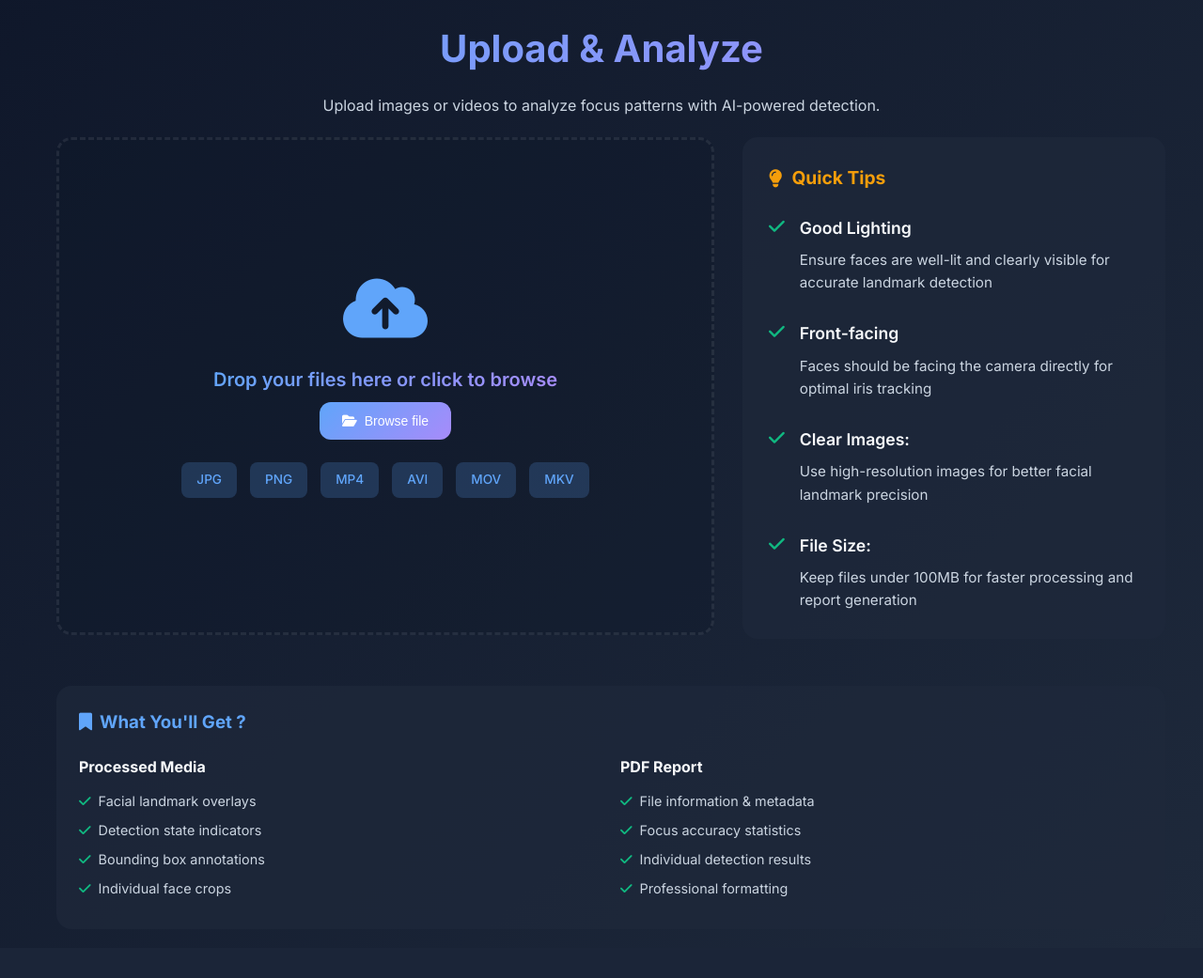
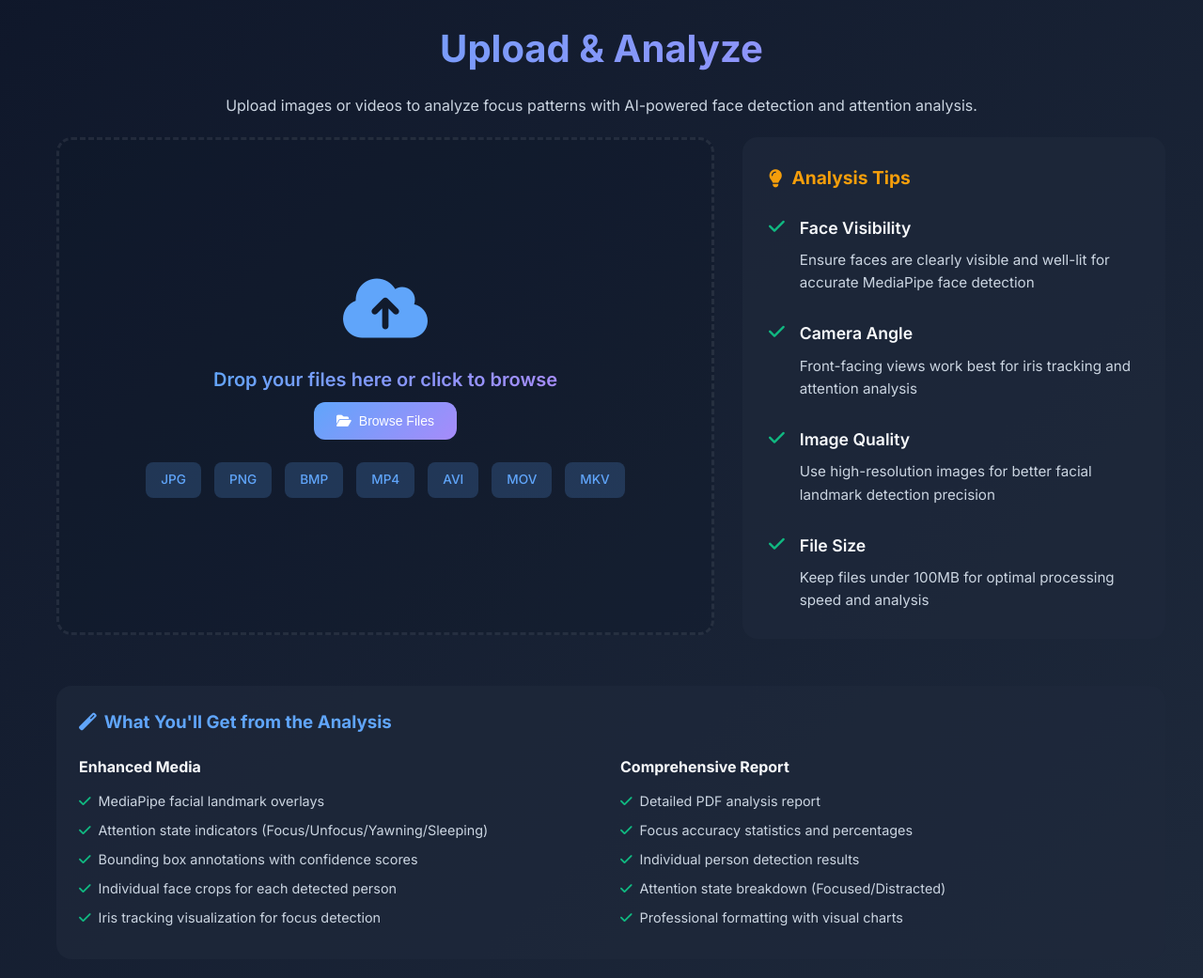
Before and after one commit to Jejetrs/smart-focus-alert, a Flask app: page /upload in a window 1280 px wide. Shown: the part 71-1112 px from the top of the page at 94% size. Before the commit the page ends 1025 px from the top, so only its background shows below. Run offline with Flask 3, Linux system fonts and the light colour scheme.

Commit message:
Update upload.html

```diff
--- a/templates/upload.html
+++ b/templates/upload.html
@@ -207,7 +207,7 @@
             cursor: pointer;
             background: rgba(15, 23, 42, 0.3);
             min-height: 530px;
-            min-width: 700px ;
+            min-width: 700px;
             display: flex;
             flex-direction: column;
             align-items: center;
@@ -493,7 +493,7 @@
         <!-- Header -->
         <div class="text-center fade-in">
             <h1 class="title-lg text-gradient">Upload & Analyze</h1>
-            <p style="color: var(--text-secondary);">Upload images or videos to analyze focus patterns with AI-powered detection.</p>
+            <p style="color: var(--text-secondary);">Upload images or videos to analyze focus patterns with AI-powered face detection and attention analysis.</p>
         </div>
 
         <!-- Main Layout -->
@@ -502,8 +502,8 @@
             <div class="main-content">
                 <!-- Left Column -->
                 <div class="left-column">
-                    <!-- Upload Form -->
-                    <form id="uploadForm" method="POST" enctype="multipart/form-data" class="slide-in">
+                    <!-- Upload Form - Fixed to match app.py expectations -->
+                    <form id="uploadForm" method="POST" action="/upload" enctype="multipart/form-data" class="slide-in">
                         <!-- File Drop Zone -->
                         <div class="file-drop-zone" id="dropZone">
                             <i class="fas fa-cloud-upload-alt upload-icon"></i>
@@ -511,12 +511,13 @@
                             <input type="file" id="fileInput" name="file" accept="image/*,video/*" style="display: none;">
                             <button type="button" class="btn btn-primary" onclick="document.getElementById('fileInput').click()">
                                 <i class="fas fa-folder-open" style="margin-right: 8px;"></i>
-                                Browse file
+                                Browse Files
                             </button>
 
                             <div class="supported-formats">
                                 <span class="format-badge">JPG</span>
                                 <span class="format-badge">PNG</span>
+                                <span class="format-badge">BMP</span>
                                 <span class="format-badge">MP4</span>
                                 <span class="format-badge">AVI</span>
                                 <span class="format-badge">MOV</span>
@@ -527,7 +528,7 @@
                         <!-- Upload Progress -->
                         <div class="upload-progress" id="uploadProgress">
                             <div class="flex justify-between items-center" style="margin-bottom: 8px;">
-                                <span style="color: var(--text-secondary);">Processing & Analyzing...</span>
+                                <span style="color: var(--text-secondary);">Processing & Analyzing with MediaPipe...</span>
                                 <span style="color: var(--text-secondary);" id="progressPercent">0%</span>
                             </div>
                             <div class="progress-bar">
@@ -546,9 +547,10 @@
                                     </div>
                                 </div>
                                 <div class="file-details">
-                                    <p><strong>Name :</strong> <span id="fileName"></span></p>
-                                    <p><strong>Size :</strong> <span id="fileSize"></span></p>
-                                    <p><strong>Type :</strong> <span id="fileType"></span></p>
+                                    <p><strong>Name:</strong> <span id="fileName"></span></p>
+                                    <p><strong>Size:</strong> <span id="fileSize"></span></p>
+                                    <p><strong>Type:</strong> <span id="fileType"></span></p>
+                                    <p><strong>Status:</strong> <span id="fileStatus" style="color: var(--success);">Ready for analysis</span></p>
                                 </div>
                             </div>
 
@@ -577,38 +579,38 @@
                     <div class="quick-tips slide-in">
                         <h3 style="color: var(--warning); margin-bottom: 24px; display: flex; align-items: center; gap: 10px; font-size: 1.2rem;">
                             <i class="fas fa-lightbulb"></i>
-                            Quick Tips
+                            Analysis Tips
                         </h3>
 
                         <div class="tip-item">
                             <i class="fas fa-check tip-icon"></i>
                             <div class="tip-content">
-                                <h4>Good Lighting</h4>
-                                <p>Ensure faces are well-lit and clearly visible for accurate landmark detection</p>
+                                <h4>Face Visibility</h4>
+                                <p>Ensure faces are clearly visible and well-lit for accurate MediaPipe face detection</p>
                             </div>
                         </div>
 
                         <div class="tip-item">
                             <i class="fas fa-check tip-icon"></i>
                             <div class="tip-content">
-                                <h4>Front-facing</h4>
-                                <p>Faces should be facing the camera directly for optimal iris tracking</p>
+                                <h4>Camera Angle</h4>
+                                <p>Front-facing views work best for iris tracking and attention analysis</p>
                             </div>
                         </div>
 
                         <div class="tip-item">
                             <i class="fas fa-check tip-icon"></i>
                             <div class="tip-content">
-                                <h4>Clear Images:</h4>
-                                <p>Use high-resolution images for better facial landmark precision</p>
+                                <h4>Image Quality</h4>
+                                <p>Use high-resolution images for better facial landmark detection precision</p>
                             </div>
                         </div>
 
                         <div class="tip-item">
                             <i class="fas fa-check tip-icon"></i>
                             <div class="tip-content">
-                                <h4>File Size:</h4>
-                                <p>Keep files under 100MB for faster processing and report generation</p>
+                                <h4>File Size</h4>
+                                <p>Keep files under 100MB for optimal processing speed and analysis</p>
                             </div>
                         </div>
                     </div>
@@ -618,28 +620,30 @@
             <!-- What You'll Get - Full Width Below -->
             <div class="what-you-get slide-in">
                 <h3>
-                    <i class="fas fa-bookmark"></i>
-                    What You'll Get ?
+                    <i class="fas fa-magic"></i>
+                    What You'll Get from the Analysis
                 </h3>
 
                 <div class="output-sections">
                     <div class="output-section">
-                        <h4>Processed Media</h4>
+                        <h4>Enhanced Media</h4>
                         <ul class="output-list">
-                            <li><i class="fas fa-check"></i> Facial landmark overlays</li>
-                            <li><i class="fas fa-check"></i> Detection state indicators</li>
-                            <li><i class="fas fa-check"></i> Bounding box annotations</li>
-                            <li><i class="fas fa-check"></i> Individual face crops</li>
+                            <li><i class="fas fa-check"></i> MediaPipe facial landmark overlays</li>
+                            <li><i class="fas fa-check"></i> Attention state indicators (Focus/Unfocus/Yawning/Sleeping)</li>
+                            <li><i class="fas fa-check"></i> Bounding box annotations with confidence scores</li>
+                            <li><i class="fas fa-check"></i> Individual face crops for each detected person</li>
+                            <li><i class="fas fa-check"></i> Iris tracking visualization for focus detection</li>
                         </ul>
                     </div>
 
                     <div class="output-section">
-                        <h4>PDF Report</h4>
+                        <h4>Comprehensive Report</h4>
                         <ul class="output-list">
-                            <li><i class="fas fa-check"></i> File information & metadata</li>
-                            <li><i class="fas fa-check"></i> Focus accuracy statistics</li>
-                            <li><i class="fas fa-check"></i> Individual detection results</li>
-                            <li><i class="fas fa-check"></i> Professional formatting</li>
+                            <li><i class="fas fa-check"></i> Detailed PDF analysis report</li>
+                            <li><i class="fas fa-check"></i> Focus accuracy statistics and percentages</li>
+                            <li><i class="fas fa-check"></i> Individual person detection results</li>
+                            <li><i class="fas fa-check"></i> Attention state breakdown (Focused/Distracted)</li>
+                            <li><i class="fas fa-check"></i> Professional formatting with visual charts</li>
                         </ul>
                     </div>
                 </div>
@@ -687,7 +691,7 @@
                 }
             });
 
-            // Form submission
+            // Form submission - Fixed to work with app.py POST handler
             document.getElementById('uploadForm').addEventListener('submit', handleFormSubmit);
 
             // Navigation links
@@ -738,20 +742,19 @@
         }
 
         function handleFileSelect(file) {
-            // Validate file type
-            const validTypes = [
-                'image/jpeg', 'image/jpg', 'image/png', 'image/bmp',
-                'video/mp4', 'video/avi', 'video/mov', 'video/quicktime', 'video/x-msvideo'
-            ];
+            // Validate file type - Updated to match app.py supported formats
+            const validImageTypes = ['image/jpeg', 'image/jpg', 'image/png', 'image/bmp'];
+            const validVideoTypes = ['video/mp4', 'video/avi', 'video/mov', 'video/quicktime', 'video/x-msvideo', 'video/x-matroska'];
+            const allValidTypes = [...validImageTypes, ...validVideoTypes];
 
-            if (!validTypes.includes(file.type)) {
-                showError('Please select a valid image (JPG, PNG, BMP) or video file (MP4, AVI, MOV)');
+            if (!allValidTypes.includes(file.type)) {
+                showError('Please select a valid image (JPG, PNG, BMP) or video file (MP4, AVI, MOV, MKV)');
                 return;
             }
 
-            // Validate file size (100MB limit)
+            // Validate file size (100MB limit as mentioned in app.py)
             if (file.size > 100 * 1024 * 1024) {
-                showError('File size must be less than 100MB');
+                showError('File size must be less than 100MB for optimal processing');
                 return;
             }
 
@@ -763,7 +766,7 @@
             document.getElementById('fileType').textContent = file.type;
 
             // Show preview
-            if (file.type.startsWith('image/')) {
+            if (validImageTypes.includes(file.type)) {
                 const reader = new FileReader();
                 reader.onload = (e) => {
                     document.getElementById('filePreview').src = e.target.result;
@@ -780,13 +783,13 @@
             analyzeBtn.disabled = false;
             hideMessages();
 
-            showSuccess(`File "${file.name}" selected successfully. Ready for analysis with PDF report generation.`);
+            const fileTypeText = validImageTypes.includes(file.type) ? 'image' : 'video';
+            showSuccess(`${fileTypeText.charAt(0).toUpperCase() + fileTypeText.slice(1)} "${file.name}" selected successfully. Ready for MediaPipe analysis with PDF report generation.`);
         }
 
         function handleFormSubmit(e) {
-            e.preventDefault();
-
             if (!selectedFile) {
+                e.preventDefault();
                 showError('Please select a file first');
                 return;
             }
@@ -794,37 +797,13 @@
             // Show progress
             uploadProgress.style.display = 'block';
             analyzeBtn.disabled = true;
-            analyzeBtn.innerHTML = '<i class="fas fa-spinner fa-spin" style="margin-right: 8px;"></i>Analyzing & Generating Report...';
+            analyzeBtn.innerHTML = '<i class="fas fa-spinner fa-spin" style="margin-right: 8px;"></i>Analyzing with MediaPipe...';
 
-            // Simulate progress
+            // Simulate progress for user feedback
             simulateProgress();
 
-            // Create FormData
-            const formData = new FormData();
-            formData.append('file', selectedFile);
-
-            // Submit form
-            fetch('/upload', {
-                method: 'POST',
-                body: formData
-            })
-            .then(response => {
-                if (response.ok) {
-                    return response.text();
-                } else {
-                    throw new Error('Upload failed');
-                }
-            })
-            .then(html => {
-                // Handle success - replace page content
-                document.body.innerHTML = html;
-                window.history.pushState({}, '', '/upload');
-            })
-            .catch(error => {
-                console.error('Error:', error);
-                showError('Upload failed. Please try again.');
-                resetUploadState();
-            });
+            // The form will submit normally to /upload endpoint as expected by app.py
+            // app.py will handle the POST request and return result.html template
         }
 
         function simulateProgress() {
@@ -838,16 +817,10 @@
 
                 if (progress >= 95) {
                     clearInterval(interval);
+                    progressPercent.textContent = '100%';
+                    progressFill.style.width = '100%';
                 }
             }, 200);
-        }
-
-        function resetUploadState() {
-            uploadProgress.style.display = 'none';
-            analyzeBtn.disabled = false;
-            analyzeBtn.innerHTML = '<i class="fas fa-search" style="margin-right: 8px;"></i>Analyze & Generate Report';
-            progressFill.style.width = '0%';
-            progressPercent.textContent = '0%';
         }
 
         function formatFileSize(bytes) {
@@ -887,6 +860,18 @@
                 fileInput.click();
             }
         });
+
+        // Reset form state function
+        function resetFormState() {
+            selectedFile = null;
+            fileInfo.style.display = 'none';
+            uploadProgress.style.display = 'none';
+            analyzeBtn.disabled = true;
+            analyzeBtn.innerHTML = '<i class="fas fa-search" style="margin-right: 8px;"></i>Analyze & Generate Report';
+            progressFill.style.width = '0%';
+            progressPercent.textContent = '0%';
+            hideMessages();
+        }
     </script>
 </body>
 </html>
```
